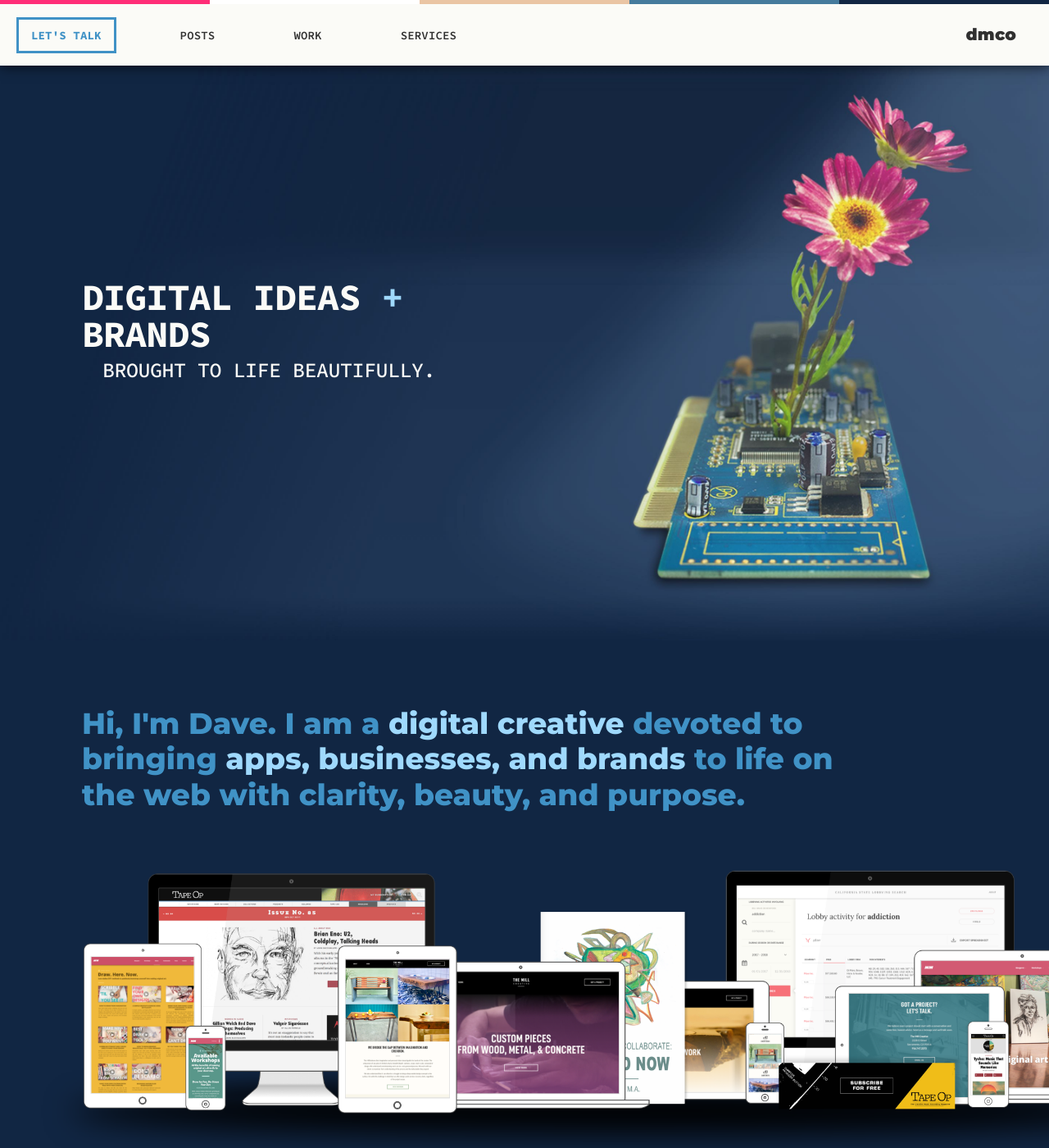
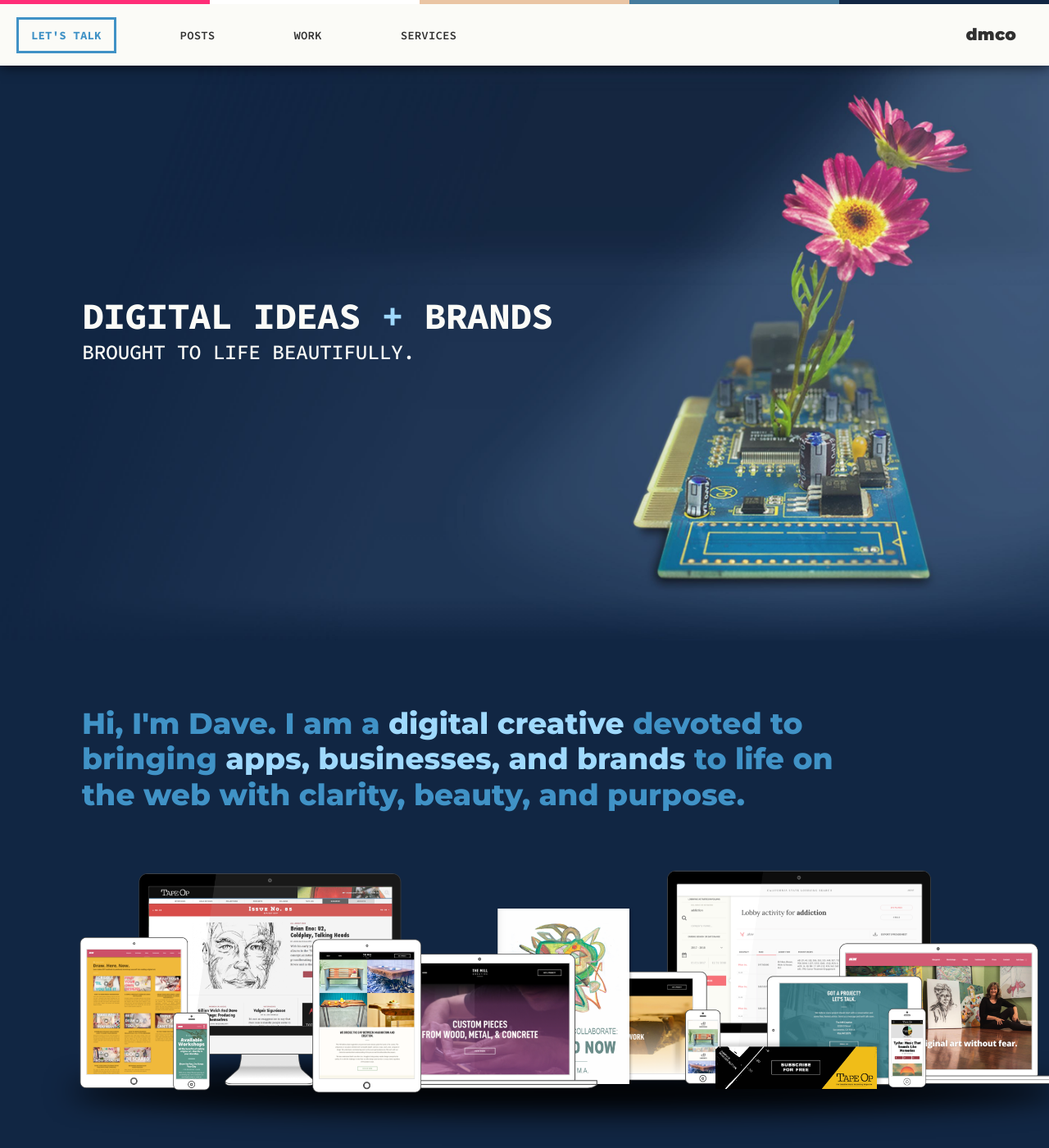
Before and after one commit to middletond/dmco, a Jekyll site: the page built from index.html, in a window 1280 px wide and 1400 px high. Shown: the whole window at 82% size. Built offline with Jekyll 4.4.1, drawn with Linux system fonts in a browser that asks for light colours.

Commit message:
Responsive images

```diff
--- a/_sass/_hero.scss
+++ b/_sass/_hero.scss
@@ -9,7 +9,7 @@
 		@include flex_align_items(center);
 		position: absolute;
 		top: 0;
-		width: 50%;
+		width: 80%;
 		height: 100%;
 		z-index: 1;
 		.heading-block {
@@ -32,8 +32,8 @@
 				padding-top: 8px;
 				font-size: 25px;
 				letter-spacing: -0.02em;
-				// color: $cornflower;
 				font-weight: 500;
+				margin-left: 0px !important;
 			}
 		  .definitions li {
 				font-family: "Source Code Pro";
--- a/_sass/_post.scss
+++ b/_sass/_post.scss
@@ -184,6 +184,9 @@
 
 .post-list {
 	width: 1050px;
+	@include below($break-large) {
+		width: 100%;
+	}
 	margin: 30px auto;
 	.post {
 		@include flex_display();
--- a/_sass/_sections.scss
+++ b/_sass/_sections.scss
@@ -174,6 +174,7 @@
 }
 
 .image {
+	display: block;
 	position: relative;
 	z-index: 1;
 	margin: 60px 0px;
@@ -185,6 +186,7 @@
 	}
 	img {
 		max-width: 100%;
+		width: 100%;
 		margin: 0px auto;
 	}
 	&.left img { margin-left: 100px; }
```
